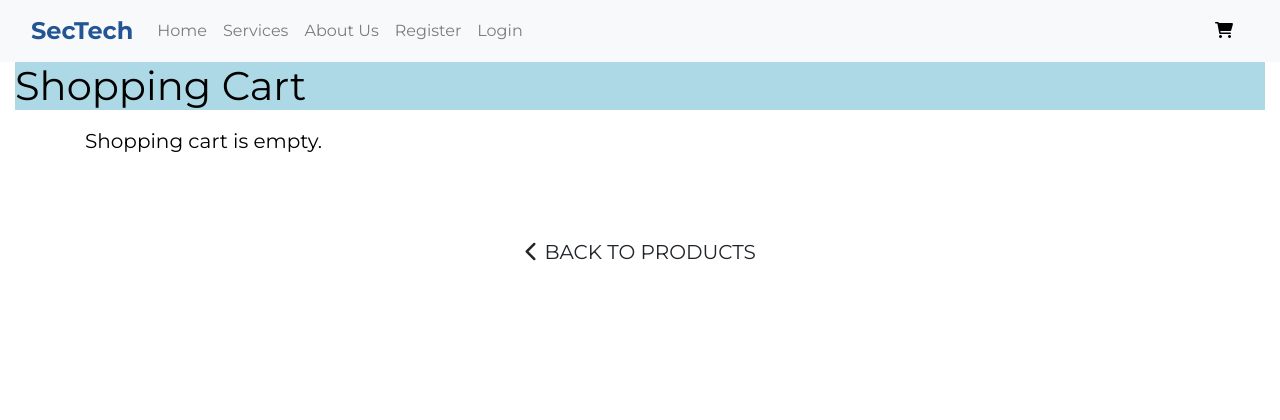
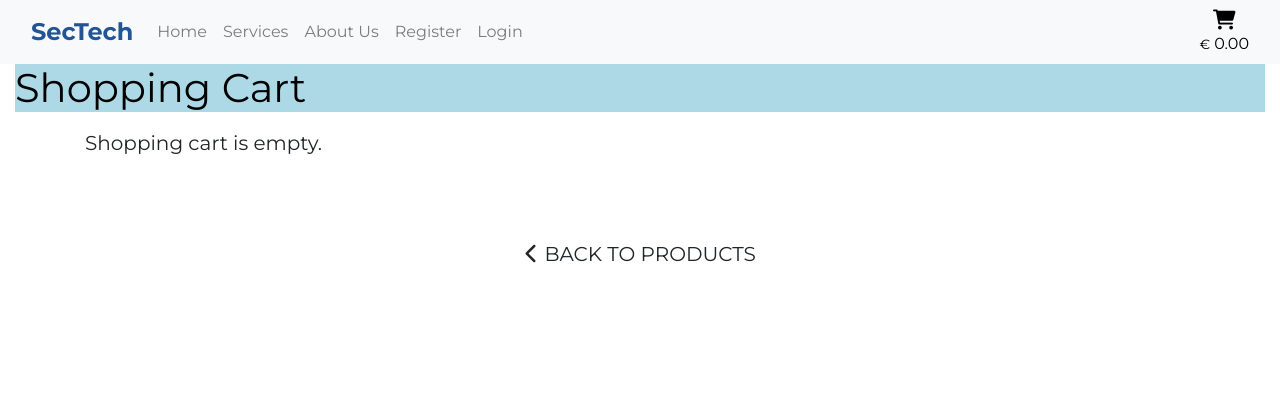
Before and after one commit to davewatters/sectech-ci-pp5, a Django app: page /cart/ in a window 1280 px wide. Shown: the top 420 px of the page. Run offline with Django 3.2, Linux system fonts and the light colour scheme; some libraries are stand-ins or nearby versions; some web fonts are replaced.

Commit message:
add running total to navbar cart link

```diff
--- a/products/templates/products/product_detail.html
+++ b/products/templates/products/product_detail.html
@@ -23,7 +23,7 @@
 	<div class="col text-center">
 		<h2><strong>{{ product.desc }}</strong></h2>
 		<p class="split-lines">{{ product.long_desc }}</p>
-		<p class="display-3">&euro;{{ product.sell_price |floatformat:"0g" }}</p>
+		<p class="display-3"><span class="currency-symbol">&euro;</span>{{ product.sell_price |floatformat:"0g" }}</p>
 		<p>{{ product.recurring_bill }}</p>
 		<p>{{ product.RECURRING_BILL }}</p>
 	</div>
--- a/shopping_cart/templates/shopping_cart/cart.html
+++ b/shopping_cart/templates/shopping_cart/cart.html
@@ -19,13 +19,12 @@
 {% block content %}
 <div class="row">
 	<div class="col">
-    <div class="">
+    <div class="table">
 			{% if cart_items %}
 			<table>
 				<thead>
 					<tr>
-						<th>Code</th>
-						<th>Description</th>
+						<th>Service</th>
 						<th>Qty</th>
 						<th>Price</th>
 						<th>Total Cost</th>
@@ -34,7 +33,6 @@
 				<tbody>
 					{% for item in cart_items %}
 					<tr>
-						<td>{{ item.product.code }}</td>
 						<td>{{ item.product.desc }}</td>
 						<td>{{ item.qty }}</td>
 						<td>{{ item.product.sell_price }}</td>
--- a/static/css/base.css
+++ b/static/css/base.css
@@ -82,6 +82,10 @@ footer {
   background-color: var(--tester2);
 }
 
+.currency-symbol {
+  font-size: smaller;
+}
+
 .qty-input {
   background-color: var(--tester3);
 }
@@ -94,6 +98,7 @@ footer {
 }
 
 .split-lines {
+  line-height: 2;
   white-space: pre-line;
 }
 
@@ -101,7 +106,6 @@ footer {
 /*** Shopping Cart ********************************************/
 .btn-cart {
   color: var(--text-colour);
-  /* font-size: x-large; */
 }
 
 
@@ -115,6 +119,7 @@ footer {
 }
 
 .card-body {
+  line-height: 2;
   white-space: pre-line;
 }
 
--- a/templates/includes/main_nav.html
+++ b/templates/includes/main_nav.html
@@ -8,9 +8,9 @@
         <span class="navbar-toggler-icon"></span>
     </button>
 
-    <div class="collapse navbar-collapse d-flex justify-content-between" id="navToggle">
+    <div id="navToggle" class="collapse navbar-collapse d-flex justify-content-between">
       <ul class="navbar-nav me-auto mb-2 mb-lg-0">
-        <!-- using nav_<item> block placeholders to set relevnt nav-link "active" class in sub template -->
+        <!-- using nav_<item> block placeholders to set relevant nav-link "active" class in sub template -->
         <li class="nav-item">
           <a class="nav-link {% block nav_home %}{% endblock %}" aria-current="page" href="{% url 'home' %}">Home</a>
         </li>
@@ -34,10 +34,18 @@
         </li>
         {% endif %}
       </ul>
-      <div class="nav-item">
-        <a class="nav-link btn-cart" href="{%  url 'view-cart' %}"><i class="fa-solid fa-cart-shopping"></i>
-        </a>
-      </div>
+    </div> <!-- /navToggle-->
+    <div class="text-center">
+      <a class="nav-link p-0 btn-cart" href="{%  url 'view-cart' %}"><i class="fa-solid fa-cart-shopping fa-lg"></i>
+        <p class="my-0">
+          <span class="currency-symbol">&euro;</span>
+            {% if grand_total %}
+            {{ grand_total|floatformat:"2g" }}
+            {% else %}
+            0.00
+            {% endif %}
+        </p>
+      </a>
     </div>
-  </div>
+  </div> <!-- /container -->
 </nav>
```
Also changed, not shown: templates/base.html (line endings or trailing spaces).
